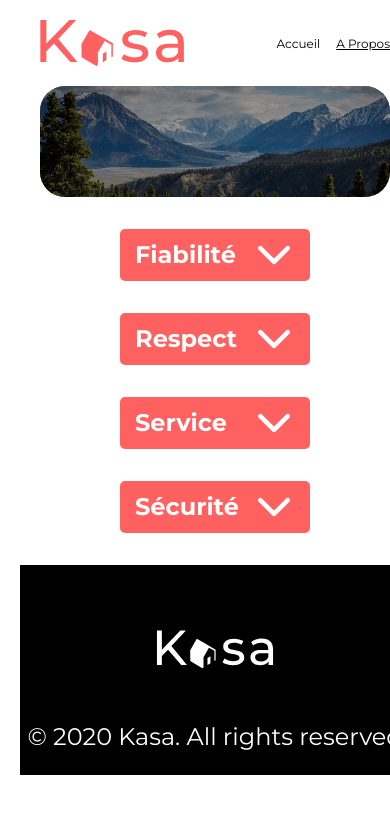
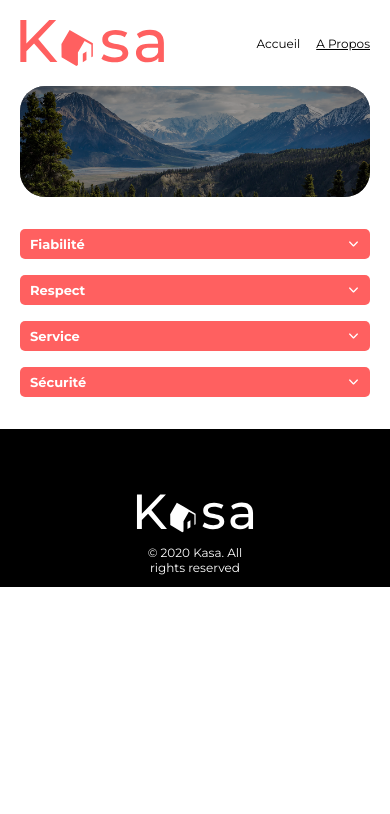
Before and after one commit to Vangelis-26/P5-Kasa, a React (Vite) app: page /about in a window 390 px wide. Shown: the top 814 px of the page. Built offline with nearby package versions, Linux system fonts and the light colour scheme; the HTML template or start-up script is replaced by a standard one.

Commit message:
Resposive About V1 + Fix

```diff
--- a/src/components/Banner/Banner.module.scss
+++ b/src/components/Banner/Banner.module.scss
@@ -25,7 +25,7 @@
 
 @media (max-width: 768px) {
   .banner {
-    margin: variables.$margin-mobile;
+    margin: 0 1.25rem 1.25rem 1.25rem;
     height: 6.9rem;
     .banner_img {
       height: 6.9rem;
--- a/src/components/Card/Card.module.scss
+++ b/src/components/Card/Card.module.scss
@@ -36,7 +36,6 @@ a {
 @media screen and (max-width: 768px) {
   a {
     @include mixins.card-size-mobile;
-    margin-top: 1.25rem;
     .card_image {
       @include mixins.card-size-mobile;
     }
--- a/src/components/Collapse/Collapse.module.scss
+++ b/src/components/Collapse/Collapse.module.scss
@@ -1,4 +1,5 @@
-@import "../../styles/variables.scss";
+@use "../../styles/mixins" as mixins;
+@use "../../styles/variables" as variables;
 
 .quality {
   margin: 0 6.25rem;
@@ -7,7 +8,7 @@
     display: flex;
     justify-content: space-between;
     align-items: center;
-    color: $title-color;
+    color: variables.$title-color;
     background-color: #ff6060;
     border-radius: 5px;
     padding: 10px 20px 10px 15px;
@@ -15,8 +16,6 @@
       font-size: 24px;
     }
     img {
-      width: 32px;
-      height: 32px;
       cursor: pointer;
       transition: transform 0.4s;
     }
@@ -50,3 +49,31 @@
     transform: translateY(0);
   }
 }
+
+@media screen and (max-width: 768px) {
+  .quality {
+    margin: variables.$margin-mobile;
+  }
+}
+
+@media screen and (max-width: 425px) {
+  .quality {
+    height: 30px;
+    .quality_title {
+      height: 10px;
+      padding: 10px 0 10px 10px;
+      h3 {
+        margin: 0;
+        font-size: 13px;
+      }
+      img {
+        height: 16px;
+        width: 9px;
+        padding-right: 12px;
+      }
+    }
+    .quality_content {
+      font-size: 12px;
+    }
+  }
+}
--- a/src/components/Footer/Footer.module.scss
+++ b/src/components/Footer/Footer.module.scss
@@ -13,10 +13,17 @@ footer {
   .footer_copyright {
     color: white;
     padding-top: 1.8rem;
+    text-align: center;
   }
 }
 
-@media screen and (max-width: 768px) {
+@media screen and (max-width: 425px) {
   footer {
+    .footer_copyright {
+      font-size: 12px;
+      padding: 0;
+      width: 132px;
+      text-align: center;
+    }
   }
 }
--- a/src/components/Gallery/Gallery.module.scss
+++ b/src/components/Gallery/Gallery.module.scss
@@ -10,12 +10,13 @@
   justify-content: center;
   padding: 3rem;
   gap: 3rem;
+  margin-top: 1.25rem;
 }
 
 @media (max-width: 768px) {
   .gallery {
     margin: variables.$margin-mobile;
-    padding: 0;
-    gap: 0;
+    padding: 1.25rem;
+    gap: 1rem;
   }
 }
--- a/src/pages/About/About.module.scss
+++ b/src/pages/About/About.module.scss
@@ -2,5 +2,12 @@
   display: flex;
   flex-direction: column;
   gap: 2rem;
-  margin: 2rem 0;
+  margin: 2rem 6.75rem;
 }
+
+@media screen and (max-width: 425px) {
+  .about_quality {
+    margin: 2rem 0;
+    gap: 1rem;
+  }
+}
--- a/src/styles/_bases.scss
+++ b/src/styles/_bases.scss
@@ -13,9 +13,3 @@ a {
   text-decoration: none;
   color: inherit;
 }
-
-@media (max-width: 768px) {
-  body {
-    margin: $margin-mobile;
-  }
-}
```
